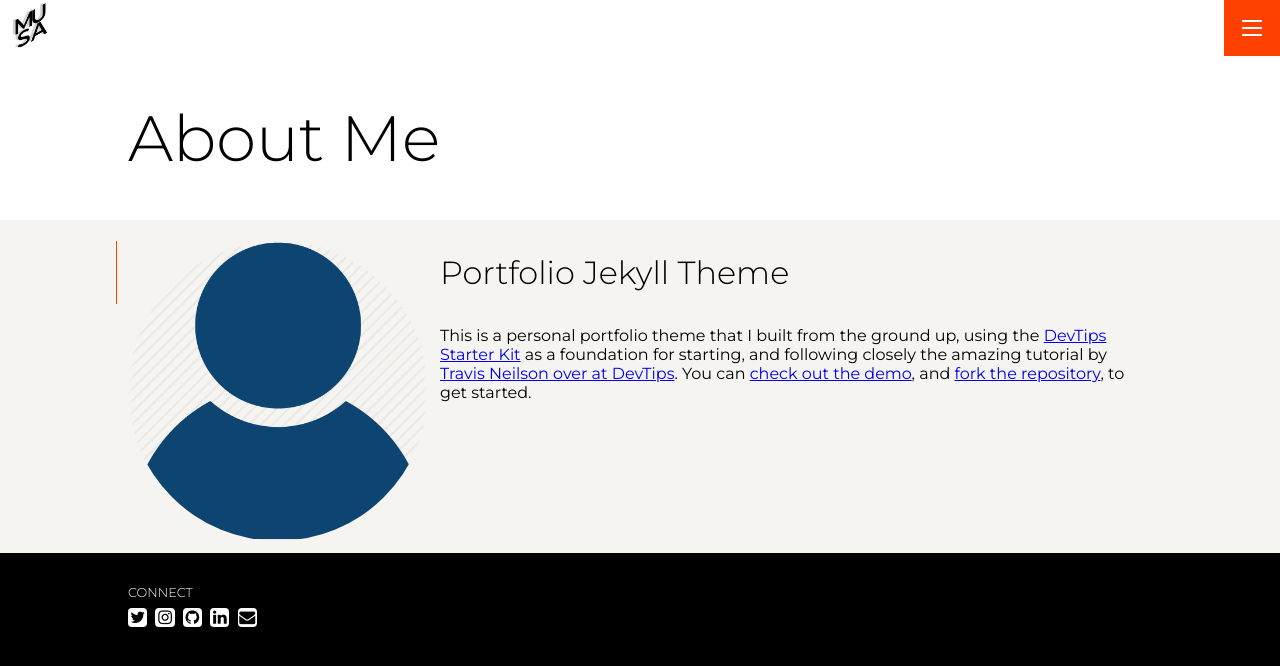
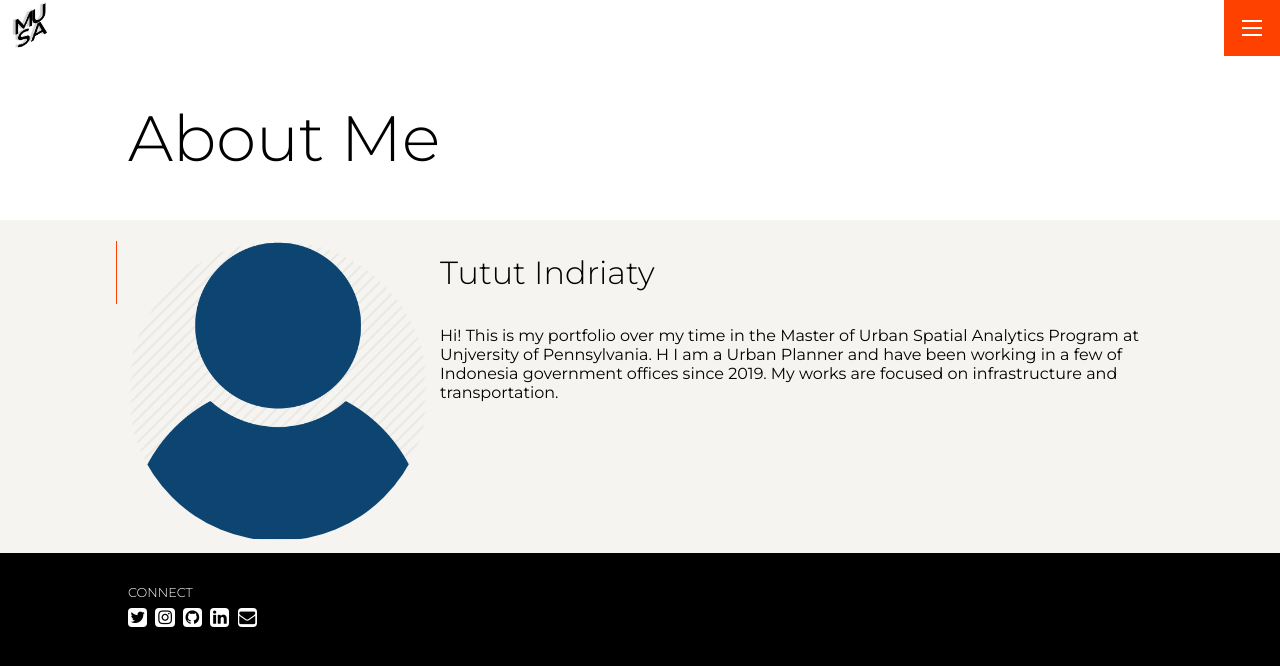
Before and after one commit to tututind/portfolio, a Jekyll site: the page built from pages/about.md, in a window 1280 px wide. Shown: the top 666 px of the page. Built offline with Jekyll 4.4.1, drawn with Linux system fonts in a browser that asks for light colours.

Commit message:
Update about.md

```diff
--- a/pages/about.md
+++ b/pages/about.md
@@ -5,6 +5,7 @@ headshot: /assets/img/headshot.webp
 permalink: /about
 ---
 
-# Portfolio Jekyll Theme
+# Tutut Indriaty
 
-This is a personal portfolio theme that I built from the ground up, using the [DevTips Starter Kit](http://devtipsstarterkit.com/) as a foundation for starting, and following closely the amazing tutorial by [Travis Neilson over at DevTips](https://www.youtube.com/watch?v=T6jKLsxbFg4&list=PL0CB3OvPhDA_STygmp3sDenx3UpdOMk7P). You can [check out the demo](lenpaul.github.io/portfolio-jekyll-theme/), and [fork the repository](https://github.com/LeNPaul/portfolio-jekyll-theme/fork), to get started.
+Hi! This is my portfolio over my time in the Master of Urban Spatial Analytics Program at Unjversity of Pennsylvania. H
+I am a Urban Planner and have been working in a few of Indonesia government offices since 2019. My works are focused on infrastructure and transportation.
```
